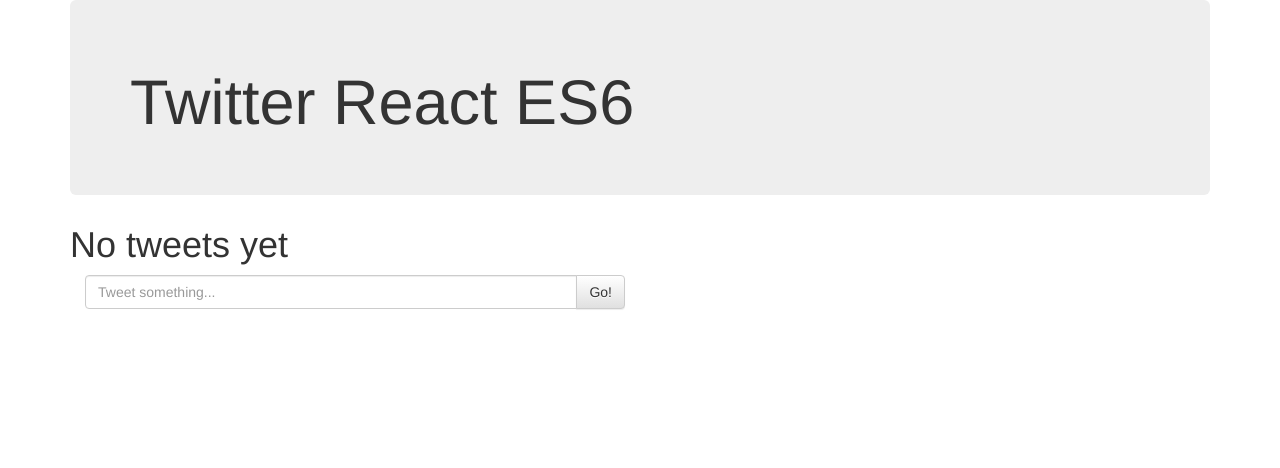
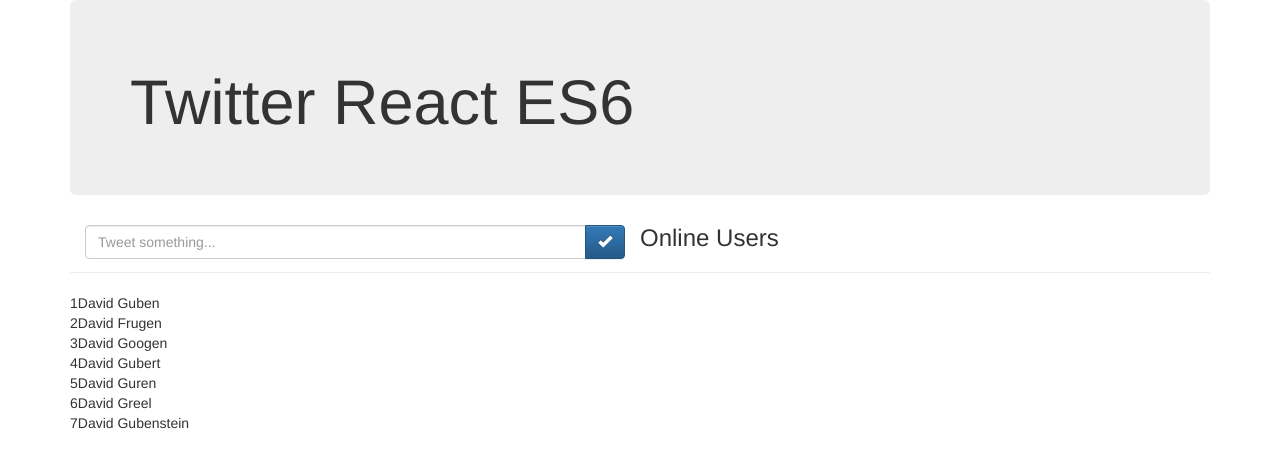
Before and after one commit to DavidGuben/twitterReactProject, a React app: page / in a window 1280 px wide. Shown: the top 468 px of the page. Built offline with nearby package versions, Linux system fonts and the light colour scheme.

Commit message:
started adding func for online users

```diff
--- a/App.js
+++ b/App.js
@@ -5,23 +5,77 @@
 class App extends React.Component {
   constructor(){
     super();
-    this.state = {txt: "No tweets yet"}
+    this.state = {
+      txt: '',
+      data: [
+        {id: 1, name: "David Guben"},
+        {id: 2, name: "David Frugen"},
+        {id: 3, name: "David Googen"},
+        {id: 4, name: "David Gubert"},
+        {id: 5, name: "David Guren"},
+        {id: 6, name: "David Greel"},
+        {id: 7, name: "David Gubenstein"},
+      ]
+    }
     this.update = this.update.bind(this)
   }
-  // update event
   update(e){
     // this will update the text automatically while you type
     this.setState({txt: e.target.value})
   }
   render(){
+    let rows = this.state.data.map ( person => {
+      return <PersonRow key={person.id} data={person} />
+    })
     return (
-    <div className="container">
+     <div className="container">
       <Header />
       <TweetWidget txt={this.state.txt} update={this.update} />
-    </div>
+      <h3>Online Users</h3>
+      <hr />
+      <table>
+        <tbody>{rows}</tbody>
+      </table>
+     </div>
     );
   }
 }
+// people data
+const PersonRow = (props) => {
+  return (
+    <tr>
+      <td>{props.data.id}</td>
+      <td>{props.data.name}</td>
+    </tr>
+  )
+}
+// Header
+const Header = () => {
+    return (
+      <div className="jumbotron">
+        <h1>Twitter React ES6</h1>
+      </div>
+    )
+}
+// simple stateless component for the glyph icon
+const SearchGlyph = () => <span className="glyphicon glyphicon-ok"></span>
+// stateless tweet widget that passes props
+const TweetWidget = (props) => {
+  return (
+    <div>
+      <h1>{props.txt}</h1>
+      <div className="col-lg-6">
+        <div className="input-group">
+          <input type="text" className="form-control" placeholder="Tweet something..." onChange={props.update} />
+          <span className="input-group-btn">
+          <button className="btn btn-primary" type="button"><SearchGlyph /></button>
+          </span>
+        </div>
+      </div>
+    </div>
+  );
+}
+// TEST COMPONENTS
 // class Counter extends React.Component {
 //   constructor(){
 //     super();
@@ -66,30 +120,16 @@
 //   }
 // }
 // stateful react button component
-class Header extends React.Component {
-  render(){
-    return (
-      <div className="jumbotron">
-        <h1>Twitter React ES6</h1>
-      </div>
-    )
-  }
-}
-// stateless tweet widget that passes props
-const TweetWidget = (props) => {
-  return (
-    <div>
-      <h1>{props.txt}</h1>
-      <div className="col-lg-6">
-        <div className="input-group">
-          <input type="text" className="form-control" placeholder="Tweet something..." onChange={props.update} />
-          <span className="input-group-btn">
-          <button className="btn btn-default" type="button">Go!</button>
-          </span>
-        </div>
-      </div>
-    </div>
-  );
-}
-
+// class Slider extends React.Component {
+//   render(){
+//     return (
+//       <div>
+//         <input ref="inp" type="range"
+//         min="0"
+//         max="255"
+//         onChange={this.props.update} />
+//       </div>
+//     );
+//   }
+// }
 export default App
```
